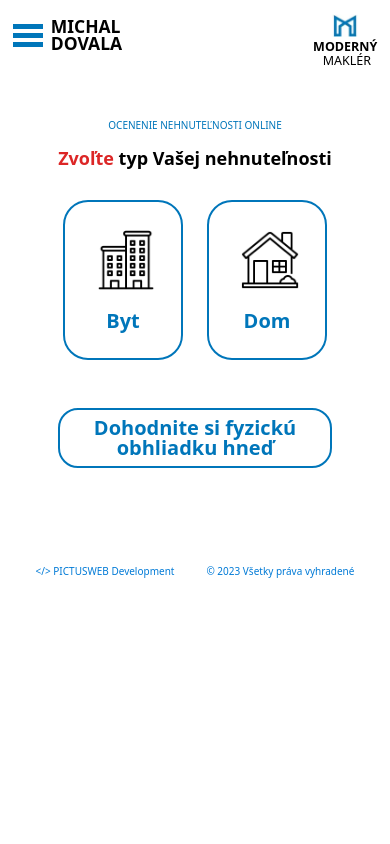
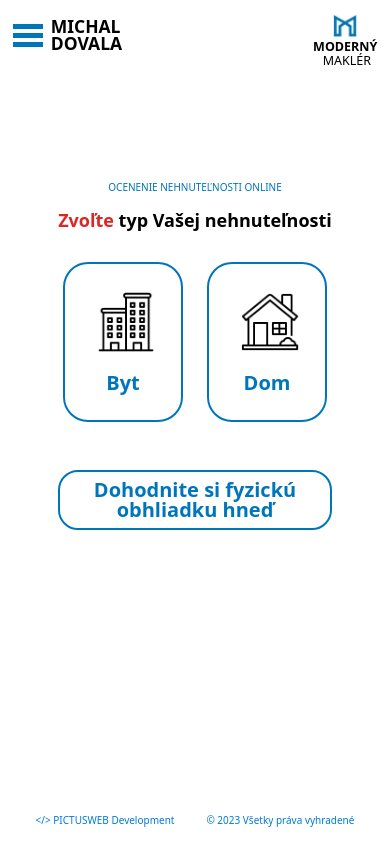
Before and after one commit to pkvarg/findoktor, a React (Vite) app: page / in a window 390 px wide. Built offline with nearby package versions, Linux system fonts and the light colour scheme; no server answers; the database is empty.

Commit message:
ref 02 ok

```diff
--- a/src/components/Footer.jsx
+++ b/src/components/Footer.jsx
@@ -2,7 +2,7 @@ import React from 'react'
 
 const Footer = () => {
   return (
-    <div className='bg-[#ffffff] w-[100%] lg:w-[55%] 2xl:w-[40%] lg:fixed lg:bottom-4 mt-16 lg:mt-0'>
+    <div className='bg-[#ffffff] w-[100%] lg:w-[55%] 2xl:w-[40%] fixed bottom-4  lg:mt-0'>
       <div className='text-[#007ad6] mt-8 lg:mt-8 text-[10px] lg:text-[15px] flex flex-row lg:flex-row justify-center lg:justify-between items-center gap-8'>
         <a className='text-center' href='https://pictusweb.sk' target='_blank'>
           &#60;&#47;&#62; PICTUSWEB Development
--- a/src/components/calculator/CalcNavbar.jsx
+++ b/src/components/calculator/CalcNavbar.jsx
@@ -29,9 +29,9 @@ const CalcNavbar = () => {
           </p>
         </div>
       </div>
-      <p className='text-[#0076ba] text-center text-[10px] lg:text-[25px] pt-12 lg:pt-8'>
+      {/* <p className='text-[#0076ba] text-center text-[10px] lg:text-[25px] pt-12 lg:pt-8'>
         OCENENIE NEHNUTEĽNOSTI ONLINE
-      </p>
+      </p> */}
     </>
   )
 }
--- a/src/components/calculator/Component00.jsx
+++ b/src/components/calculator/Component00.jsx
@@ -2,10 +2,10 @@ import React from 'react'
 
 const Component00 = ({ handleFlatOrHouse }) => {
   return (
-    <div className='flex flex-col justify-center mx-4 lg:mx-0'>
-      {/* <p className='text-[#0076ba] text-center text-[18px] lg:text-[25px] pt-8 lg:pt-16'>
+    <div className='flex flex-col justify-center mx-4 lg:mx-0 mt-[20%] lg:mt-0'>
+      <p className='text-[#0076ba] text-center text-[10px] lg:text-[25px] pt-12 lg:pt-8'>
         OCENENIE NEHNUTEĽNOSTI ONLINE
-      </p> */}
+      </p>
       <h1 className='text-[18px] lg:text-[25px] text-center font-bold py-2 lg:py-4 leading-[35px]'>
         <span className='text-red-600'>Zvoľte</span> typ Vašej nehnuteľnosti
       </h1>
--- a/src/components/calculator/Component01.jsx
+++ b/src/components/calculator/Component01.jsx
@@ -11,7 +11,10 @@ const Component01 = ({
   setHouseNumber,
 }) => {
   return (
-    <div className='flex flex-col relative w-[98%] lg:w-[120%] mx-1 lg:mx-0'>
+    <div className='flex flex-col relative w-[98%] lg:w-[120%] mx-1 lg:mx-0 mt-[20%] lg:mt-0'>
+      <p className='text-[#0076ba] text-center text-[10px] lg:text-[25px] pt-12 lg:pt-8'>
+        OCENENIE NEHNUTEĽNOSTI ONLINE
+      </p>
       <h1 className='text-[18px] lg:text-[25px] text-center font-bold py-2 lg:py-2 leading-[35px]'>
         Kde sa nachádza Vaša nehnuteľnosť?
       </h1>
--- a/src/components/calculator/Component02.jsx
+++ b/src/components/calculator/Component02.jsx
@@ -2,7 +2,10 @@ import React from 'react'
 
 const Component02 = ({ onBack, onNext, handleCountRoomClick }) => {
   return (
-    <div className='flex flex-col'>
+    <div className='flex flex-col mt-[20%] lg:mt-0'>
+      <p className='text-[#0076ba] text-center text-[10px] lg:text-[25px] pt-12 lg:pt-8'>
+        OCENENIE NEHNUTEĽNOSTI ONLINE
+      </p>
       <h1 className='text-[18px] lg:text-[25px] text-center font-bold py-0 lg:py-2 leading-[35px]'>
         Zvoľte počet izieb
       </h1>
@@ -105,7 +108,7 @@ const Component02 = ({ onBack, onNext, handleCountRoomClick }) => {
 
           <div className='flex flex-row mt-1'>
             <div className='border-2 lg:border-4 border-[#0076ba] h-[15px] lg:h-[25px] w-[15px] lg:w-[25px] rounded-[30px] ml-1 lg:ml-[10px] bg-[#0076ba]'></div>
-            <p className='ml-[3px] lg:ml-[6px] -mt-[20%] lg:-mt-4 text-[30px] lg:text-[37.5px] text-[#0076ba]'>
+            <p className='ml-[3px] lg:ml-[6px] -mt-[19%] lg:-mt-4 text-[30px] lg:text-[37.5px] text-[#0076ba]'>
               +
             </p>
           </div>
--- a/src/pages/Calculator.jsx
+++ b/src/pages/Calculator.jsx
@@ -422,7 +422,7 @@ const Calculator = () => {
   return (
     <div className='text-black bg-white text-[30px]'>
       {/* <Component00 onNext={handleNext} handleFlatOrHouse={handleFlatOrHouse} /> */}
-      <div className='flex flex-col items-center relative'>
+      <div className='flex flex-col items-center relative '>
         <CalcNavbar />
         <form>{renderComponent(currentComponent)}</form>
         <Footer />
```
